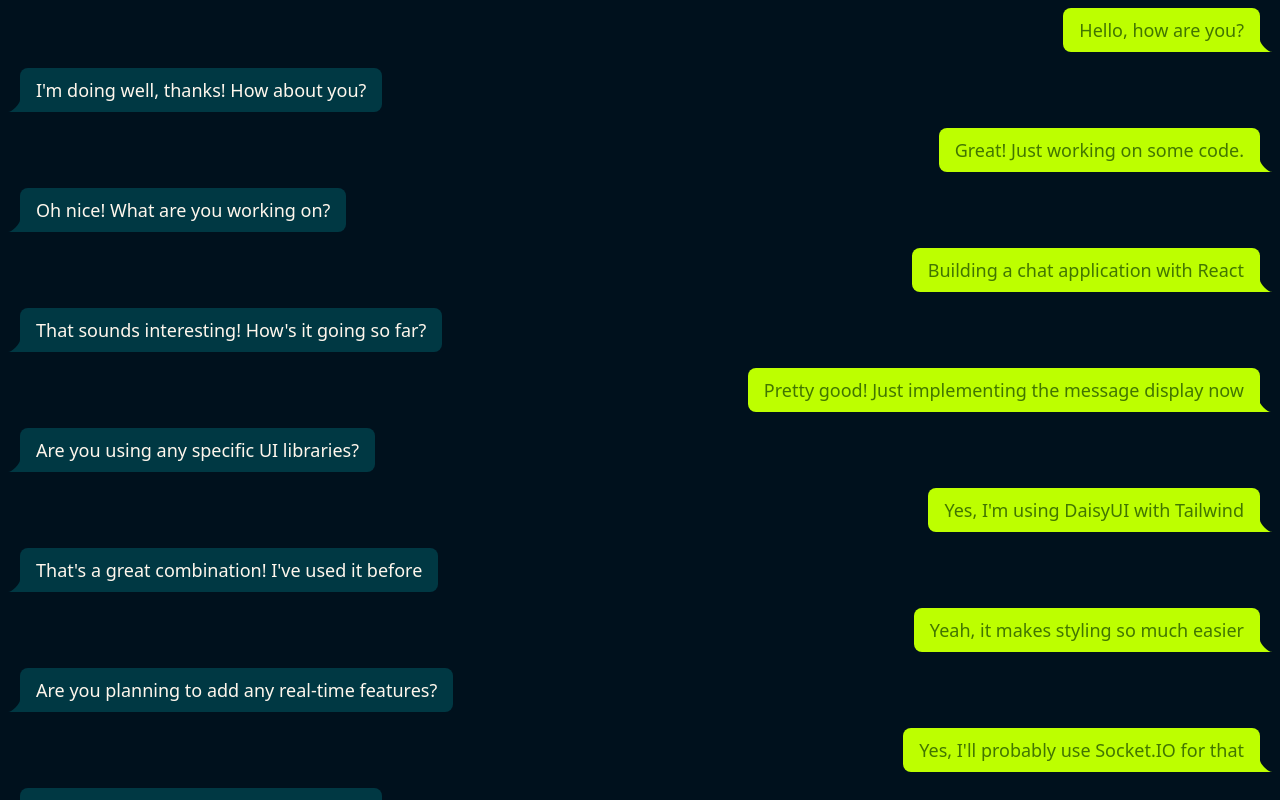
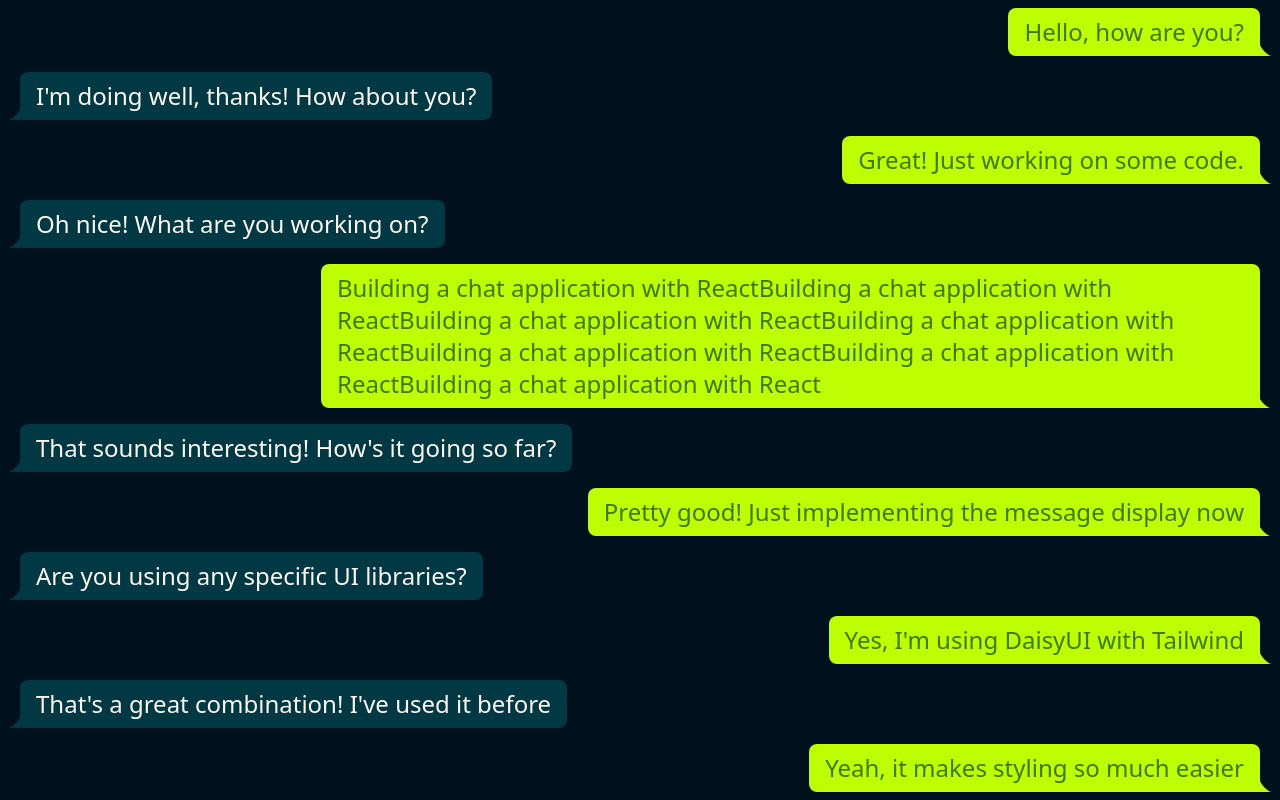
Before and after one commit to kepsteen/pickle-pal, a React (Vite) app in the folder Frontend/: page /test/chat in a window 1280 px wide. Shown: the top 800 px of the page. Built offline with nearby package versions, Linux system fonts and the light colour scheme; no server answers.

Commit message:
fix font size of Chat bubbles

```diff
--- a/Frontend/src/components/ChatWindow/ChatWindow.tsx
+++ b/Frontend/src/components/ChatWindow/ChatWindow.tsx
@@ -36,7 +36,8 @@ const messagesData: Message[] = [
 	{
 		sender: "65a123456789abcdef123456",
 		reciever: "65a123456789abcdef123457",
-		content: "Building a chat application with React",
+		content:
+			"Building a chat application with ReactBuilding a chat application with ReactBuilding a chat application with ReactBuilding a chat application with ReactBuilding a chat application with ReactBuilding a chat application with ReactBuilding a chat application with React",
 		timestamp: new Date("2024-01-12T10:04:00Z"),
 	},
 	{
@@ -196,7 +197,7 @@ export default function ChatWindow() {
 						>
 							<div
 								className={cn(
-									"md:text-lg",
+									"md:text-lg xl:text-2xl max-w-[75%]",
 									userId === message.sender
 										? "chat-bubble chat-bubble-primary"
 										: "chat-bubble"
```
